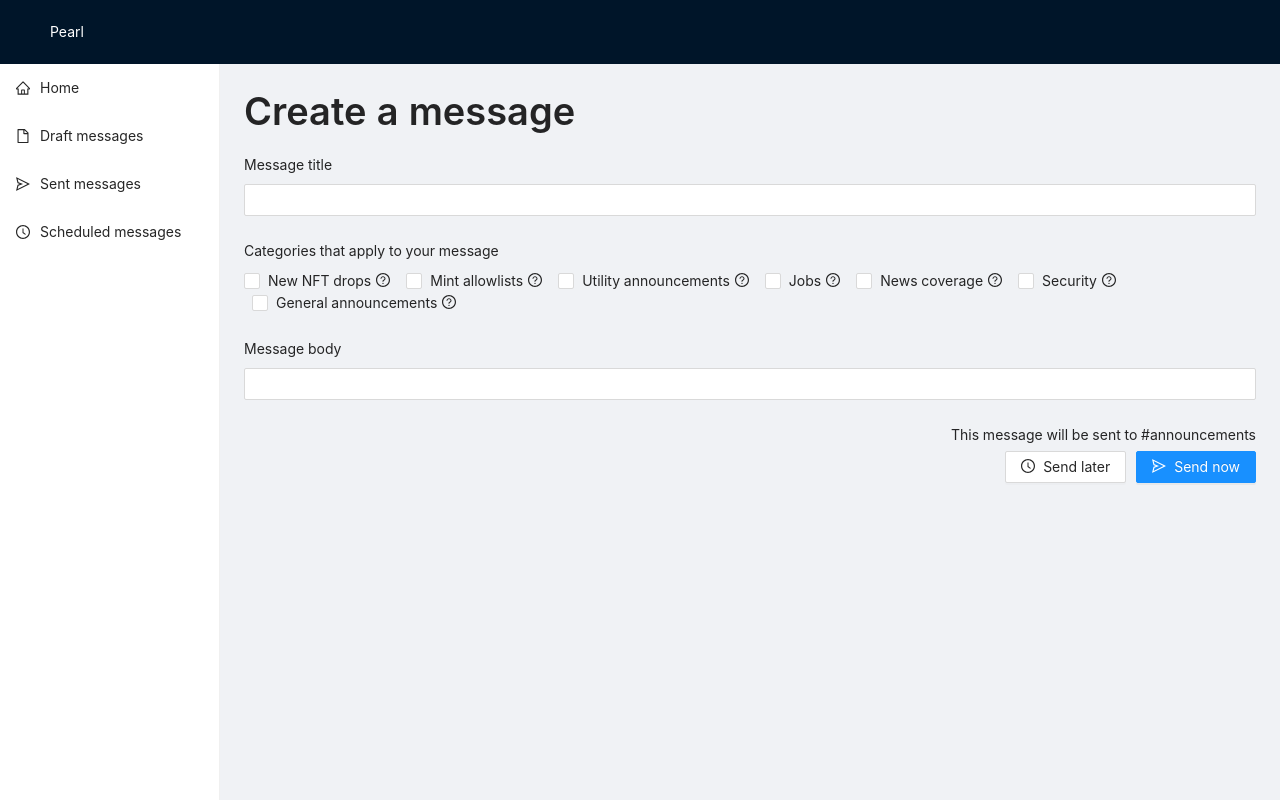
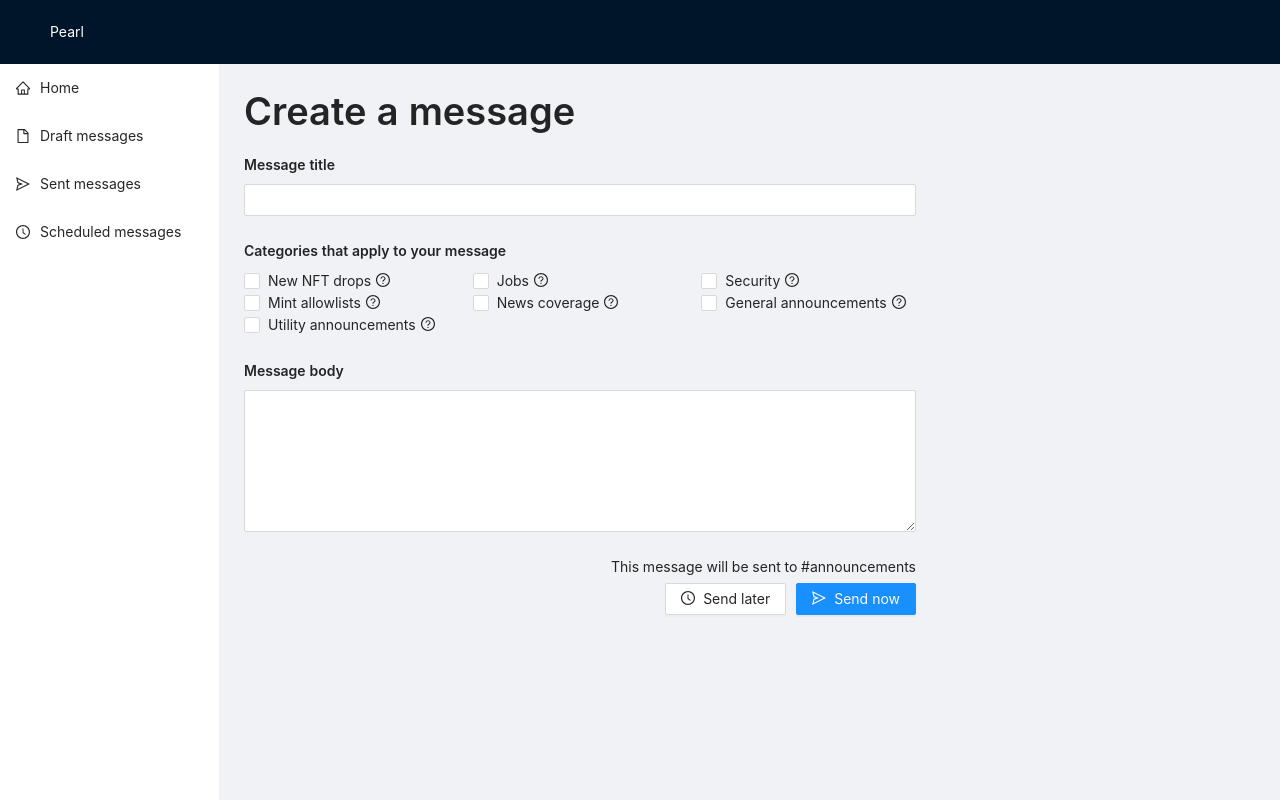
Before and after one commit to salsadotme/pearl-sender, a Next.js app: page /dashboard/new in a window 1280 px wide. Built offline with nearby package versions, Linux system fonts and the light colour scheme.

Commit message:
new message screen

```diff
--- a/components/navContainer.tsx
+++ b/components/navContainer.tsx
@@ -13,7 +13,7 @@ const NavContainer: FunctionComponent<HTMLAttributes<HTMLDivElement>> = (props)
       <Layout style={{ flexDirection: "row" }}>
         <Sidebar />
         <Layout>
-          <Content style={{ padding: "24px" }}>
+          <Content style={{ width: "720px", padding: "24px" }}>
             {props.children}
           </Content>
         </Layout>
--- a/pages/dashboard/new.tsx
+++ b/pages/dashboard/new.tsx
@@ -1,5 +1,7 @@
 import { ClockCircleOutlined, QuestionCircleOutlined, SendOutlined } from '@ant-design/icons';
 import { Button, Checkbox, Form, Input, Tooltip } from 'antd';
+import TextArea from 'antd/lib/input/TextArea';
+import Text from 'antd/lib/typography/Text';
 import Title from 'antd/lib/typography/Title';
 import type { NextPage } from 'next';
 import { useState } from 'react';
@@ -36,8 +38,8 @@ function checkboxItems() {
       description: "Anything else",
     },
   ];
-  return <div>
-    {data.map(item => <Checkbox>
+  return <div style={{ columnCount: 3}}>
+    {data.map(item => <Checkbox style={{ marginLeft: 0 }}>
       {item.label}
       <Tooltip title={item.description}>
         <QuestionCircleOutlined style={{ marginLeft: "5px" }} />
@@ -54,14 +56,14 @@ const NewMessage: NextPage = () => {
     <NavContainer>
       <Title level={1}>Create a message</Title>
       <Form layout="vertical">
-        <Form.Item label="Message title">
+        <Form.Item label={<Text strong>Message title</Text>}>
           <Input />
         </Form.Item>
-        <Form.Item label="Categories that apply to your message">
+        <Form.Item label={<Text strong>Categories that apply to your message</Text>}>
           {checkboxItems()}
         </Form.Item>
-        <Form.Item label="Message body">
-          <Input />
+        <Form.Item label={<Text strong>Message body</Text>}>
+          <TextArea rows={6} />
         </Form.Item>
 
         <div>
```
